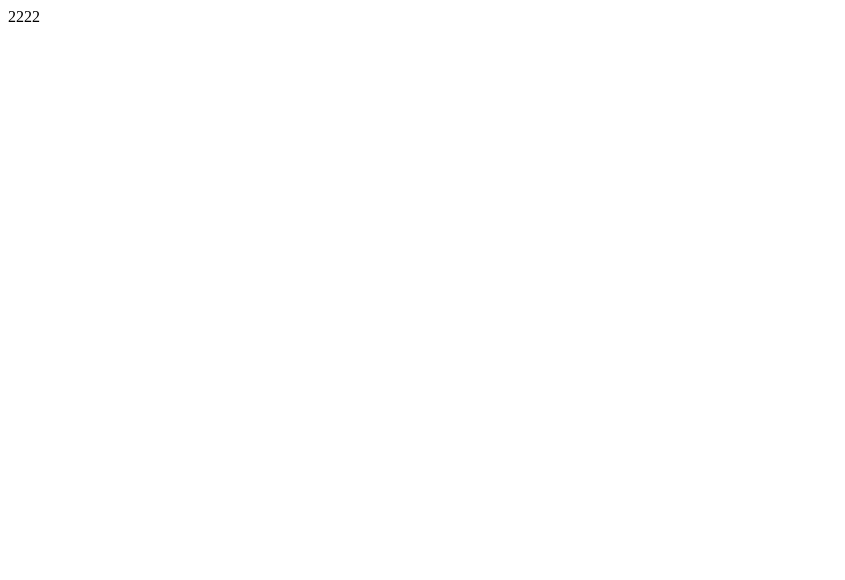
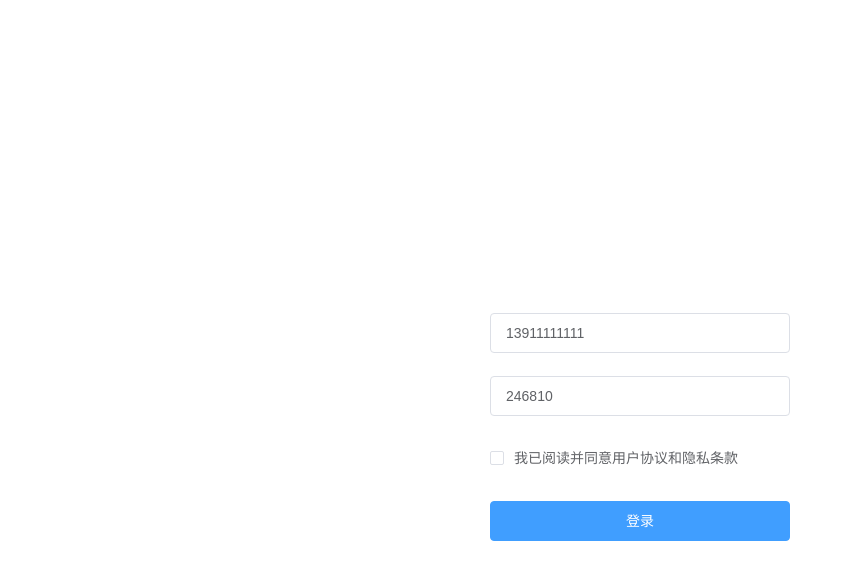
Before and after one commit to Snow-beer/toutiao, a Vue app: page /login in a window 1280 px wide. Shown: the top 580 px of the page, without its empty margins (0-845 px from the left). Built offline with nearby package versions, Linux system fonts and the light colour scheme.

Commit message:
登陆布局

```diff
--- a/package.json
+++ b/package.json
@@ -7,7 +7,9 @@
     "build": "vue-cli-service build"
   },
   "dependencies": {
+    "axios": "^0.20.0",
     "core-js": "^3.6.5",
+    "element-ui": "^2.13.2",
     "register-service-worker": "^1.7.1",
     "vue": "^2.6.11",
     "vue-router": "^3.2.0"
--- a/src/App.vue
+++ b/src/App.vue
@@ -2,7 +2,6 @@
   <div id="app">
 
     <router-view/>
-    2222
   </div>
 </template>
 
--- a/src/main.js
+++ b/src/main.js
@@ -1,11 +1,15 @@
 import Vue from 'vue'
 import App from './App.vue'
+import ElementUI from 'element-ui';
+import 'element-ui/lib/theme-chalk/index.css';
 import './registerServiceWorker'
 import router from './router'
 import './style/indes.css'
 
 Vue.config.productionTip = false
 
+Vue.use(ElementUI)
+
 new Vue({
   router,
   render: h => h(App)
--- a/src/router/index.js
+++ b/src/router/index.js
@@ -1,16 +1,21 @@
 import Vue from 'vue'
 import VueRouter from 'vue-router'
+import Login from '@/views/login'
 
 
 Vue.use(VueRouter)
 
 const routes = [
-
+  {
+  path: '/login',
+  name: 'login',
+  component: Login
+ }
 ]
 
 const router = new VueRouter({
   mode: 'history',
-  base: process.env.BASE_URL,
+  // base: process.env.BASE_URL,
   routes
 })
 
--- /dev/null
+++ b/src/utils/request.js
@@ -0,0 +1,10 @@
+import axios from 'axios'
+
+const request = axios.create({
+    baseURL: 'http://ttapi.research.itcast.cn/' // 请求的基础路径
+
+})
+
+
+
+export default request
--- /dev/null
+++ b/src/views/login/index.vue
@@ -0,0 +1,113 @@
+<template>
+  <div class="login-container">
+    <div class="login-form-wrap">
+      <div class="login-head">
+        <div class="logo"></div>
+      </div>
+      <el-form class="login-form" ref="form" :model="user">
+        <el-form-item>
+          <el-input v-model="user.mobile" placeholder="请输入手机号"></el-input>
+        </el-form-item>
+        <el-form-item>
+          <el-input v-model="user.code" placeholder="请输入验证码"></el-input>
+        </el-form-item>
+        <el-form-item>
+          <el-checkbox v-model="checked"
+            >我已阅读并同意用户协议和隐私条款</el-checkbox
+          >
+        </el-form-item>
+        <el-form-item>
+          <el-button class="login-btn"
+          :loading="loginloding"
+          type="primary" @click="onLogin"
+            >登录</el-button
+          >
+        </el-form-item>
+      </el-form>
+    </div>
+  </div>
+</template>
+
+<script>
+import request from "@/utils/request.js";
+
+export default {
+  name: "LoginIdex",
+  components: {},
+  data() {
+    return {
+      user: {
+        mobile: "13911111111",
+        code: "246810",
+      },
+      checked: false,
+      loginloding: false
+    };
+  },
+  methods: {
+    onLogin() {
+      const user = this.user
+      this.loginloding = true
+      // 验证通过，提交登录
+      request({
+        method: "POST",
+        url: "/mp/v1_0/authorizations",
+        // data 用来设置 POST 请求体
+        data: user,
+      }).then((res) => {
+        // 登录成功
+        this.loginloding = false
+        console.log(res);
+        this.$message({
+          message: '恭喜你，这是一条成功消息',
+          type: 'success'
+        })
+
+      }).catch(err =>{
+        this.loginloding = false
+        //登录失败
+        this.$message({
+          message: '请输入正确的账号验证码',
+          type: 'error'
+        })
+      });
+    },
+  },
+};
+</script>
+
+<style lang="less" scoped>
+.login-container {
+  position: fixed;
+  left: 0;
+  top: 0;
+  right: 0;
+  bottom: 0;
+  display: flex;
+  flex-direction: column;
+  justify-content: center;
+  align-items: center;
+  //   background: url("./login_bg.jpg") no-repeat;
+  background-size: cover;
+  .login-form-wrap {
+    min-width: 300px;
+    padding: 30px 50px 10px;
+    background-color: #fff;
+    .login-head {
+      display: flex;
+      justify-content: center;
+      .logo {
+        width: 200px;
+        height: 57px;
+        // background: url("./logo_index.png") no-repeat;
+        background-size: contain;
+      }
+    }
+    .login-form {
+      .login-btn {
+        width: 100%;
+      }
+    }
+  }
+}
+</style>
```
Also changed, not shown: 1 other file (tests, documents, lock files or other folders).
